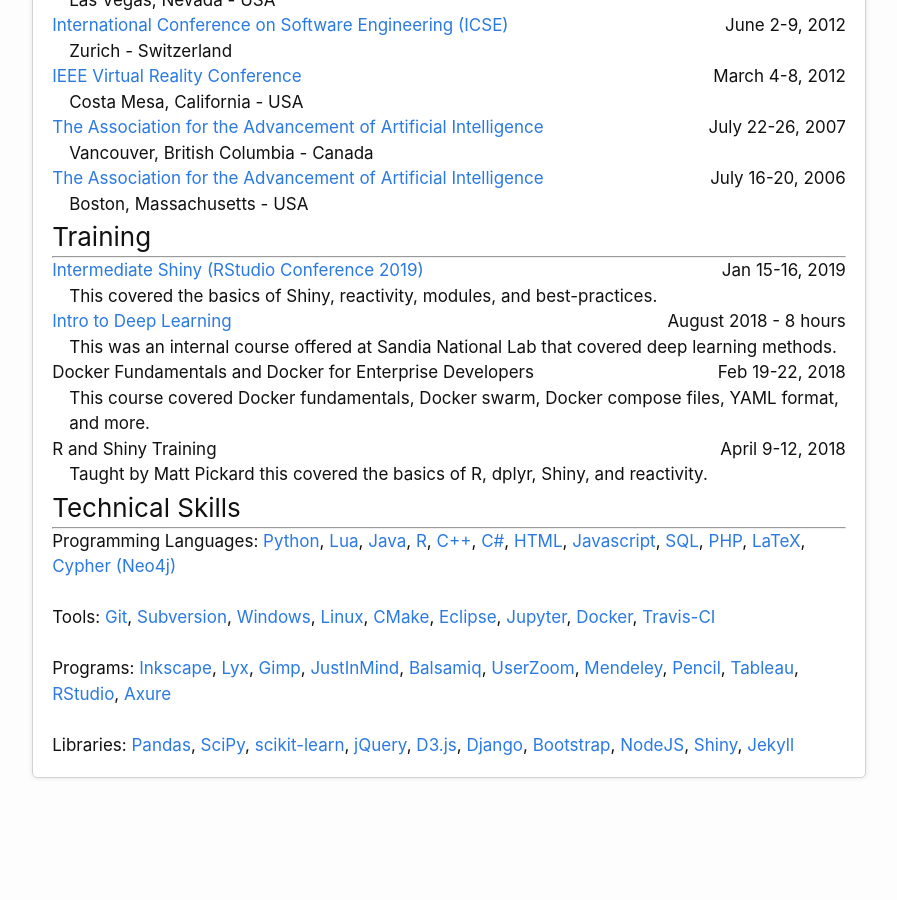
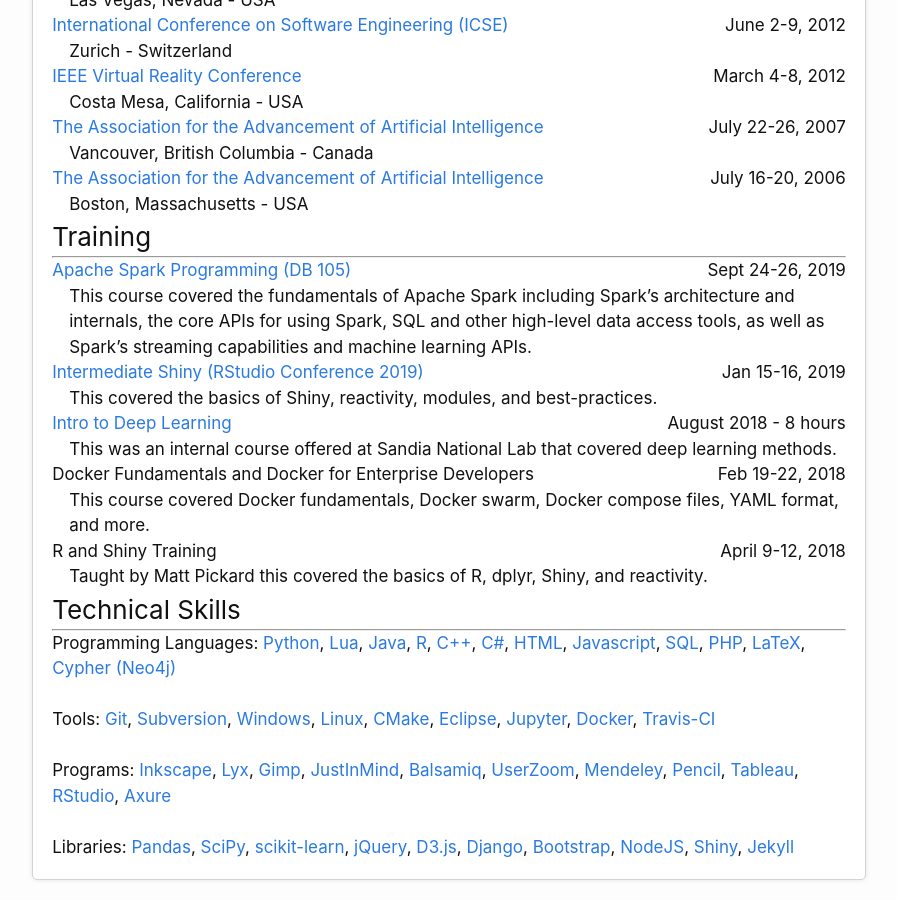
Before and after one commit to carlsonp/carlsonp.github.io, a Jekyll site: the page built from cv.md, in a window 1280 px wide and 900 px high, scrolled down 4530 px. Shown: the whole window, without its empty margins (191-1088 px from the left). Built offline with Jekyll 4.4.1, drawn with Linux system fonts in a browser that asks for light colours; before the commit the page ends 5338 px from its top, so only the background shows below that.

Commit message:
add Apache Spark Training

```diff
--- a/_data/training.json
+++ b/_data/training.json
@@ -1,4 +1,10 @@
 [
+    {
+        "title": "Apache Spark Programming (DB 105)",
+        "date": "Sept 24-26, 2019",
+        "description": "This course covered the fundamentals of Apache Spark including Spark’s architecture and internals, the core APIs for using Spark, SQL and other high-level data access tools, as well as Spark’s streaming capabilities and machine learning APIs.",
+        "url": "https://academy.databricks.com/instructor-led-training/DB105"
+    },
     {
         "title": "Intermediate Shiny (RStudio Conference 2019)",
         "date": "Jan 15-16, 2019",
```
